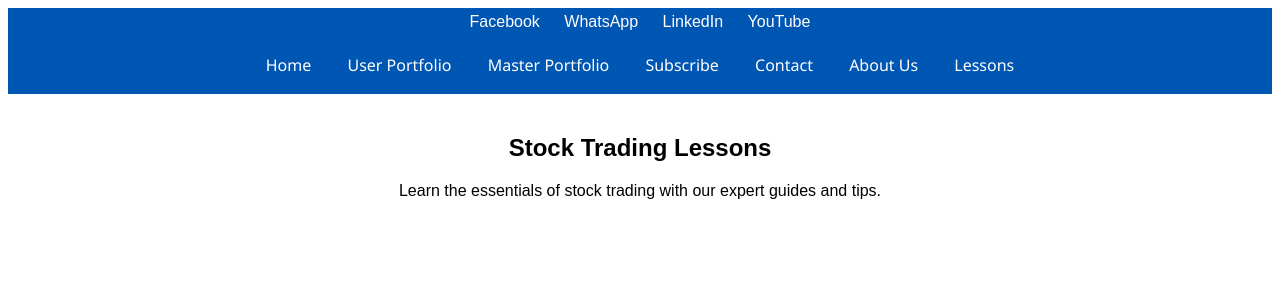
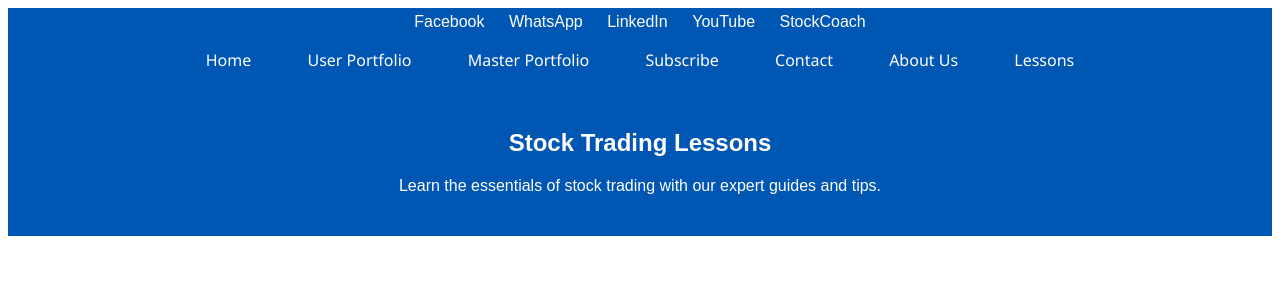
Before and after one commit to mastindersingh/stock-db, a Flask app: page /blog in a window 1280 px wide. Shown: the top 300 px of the page. Run offline with Flask 2, Linux system fonts and the light colour scheme; data that the repository does not hold is empty; some libraries are stand-ins or nearby versions.

Commit message:
Update base.html

```diff
--- a/templates/base.html
+++ b/templates/base.html
@@ -56,6 +56,7 @@
         <a href="https://wa.me" target="_blank">WhatsApp</a>
         <a href="https://www.linkedin.com" target="_blank">LinkedIn</a>
         <a href="https://www.youtube.com/@stockseducation-mc3eq" target="_blank">YouTube</a>
+        <a href="https://stockcoach.unsolved.network" target="_blank">StockCoach</a> <!-- New link added here
     </div>
 
     <!-- Navbar -->
```
